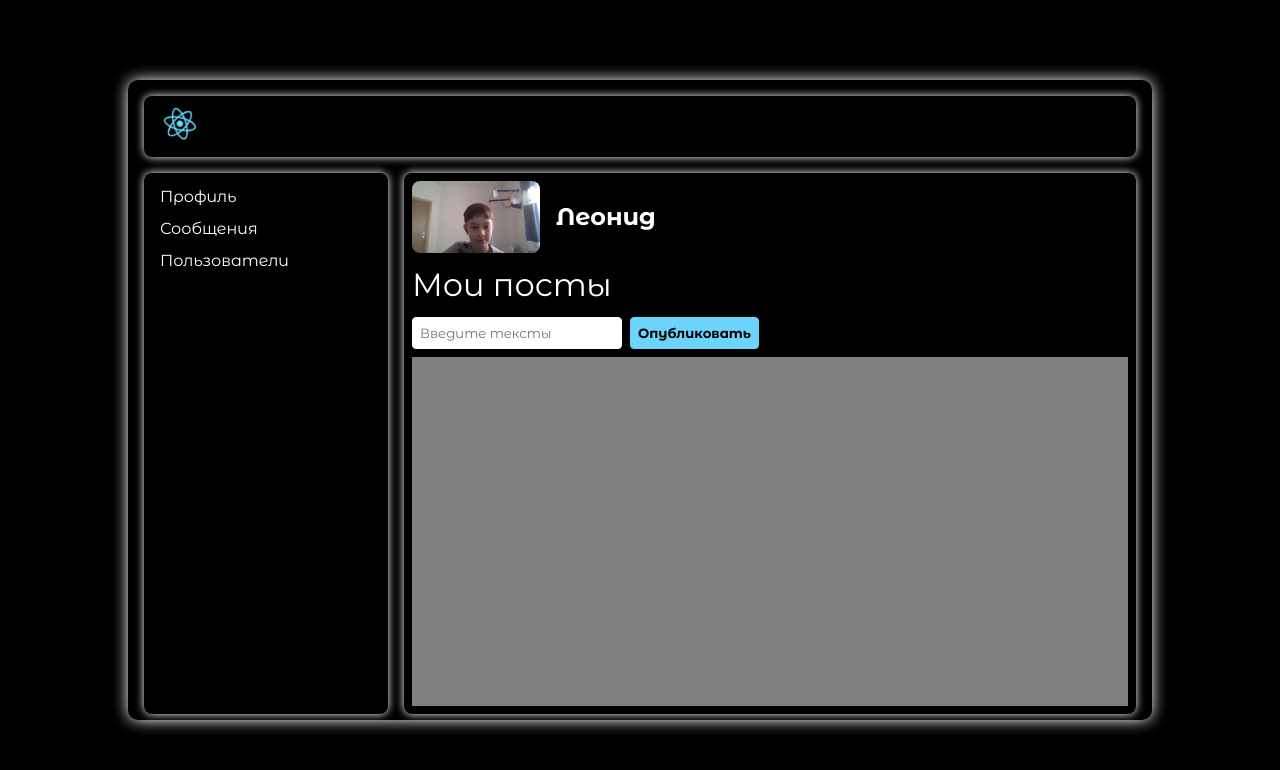
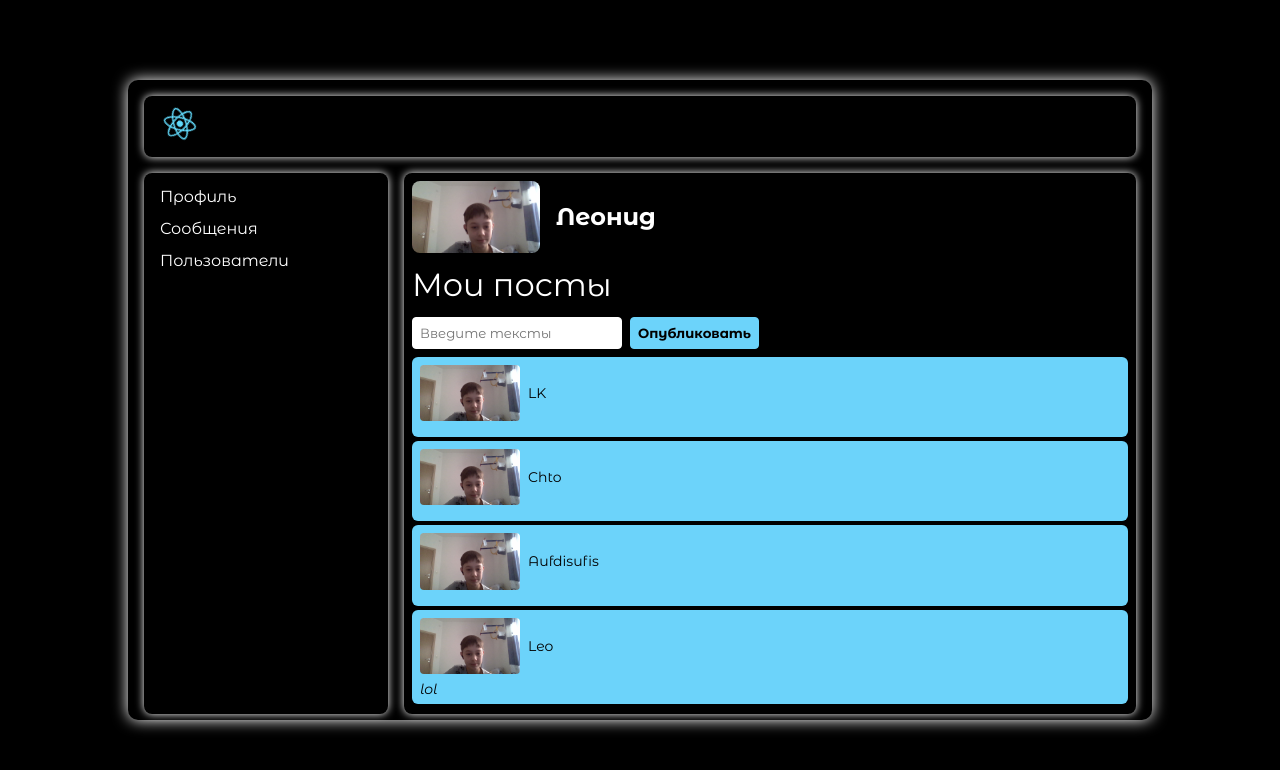
Before and after one commit to Leonid-Kosch/social-network, a React (Create React App) app: page / in a window 1280 px wide. Shown: the top 770 px of the page. Built offline with nearby package versions, Linux system fonts and the light colour scheme.

Commit message:
Profile 100%

```diff
--- a/src/components/Profile/Profile.css
+++ b/src/components/Profile/Profile.css
@@ -62,7 +62,6 @@
 }
 .posts__list{
     flex-grow: 1;
-    background-color: gray;
     overflow-y: auto;
     height: 100px;
 }
@@ -74,3 +73,23 @@
     background-color: #6CD3FA;
     border-radius: 5px;
 }
+.post{
+    border-radius: 6px;
+    background-color: #6CD3FA;
+    width: 100%;
+    padding: 8px;
+    margin-bottom: 4px;
+}
+.post img{
+    width: 100px;
+    border-radius: 4px;
+}
+.post__head{
+    display: flex;
+    align-items: center;
+    gap: 8px;
+    margin-bottom:8px;
+}
+.post p{
+    font-style: italic;
+}
--- /dev/null
+++ b/src/components/Profile/posts/post/post.js
@@ -0,0 +1,13 @@
+import Photo from '../../../../image/me.jpg';
+function Post (props) {
+    return(
+        <div className="post">
+            <div className='post__head'>
+                <img src={Photo}></img>
+                <span>{props.name}</span>
+            </div>
+            <p>{props.text}</p>
+        </div>
+    );
+}
+export default Post;
--- a/src/components/Profile/posts/posts.js
+++ b/src/components/Profile/posts/posts.js
@@ -1,3 +1,5 @@
+import Post from "./post/post.js";
+
 function Posts () {
     return(
         <div className='posts'>
@@ -11,7 +13,10 @@ function Posts () {
                 </div>
             </div>
             <div className='posts__list'>
-
+                <Post name='LK' />
+                <Post name='Chto' />
+                <Post name='Aufdisufis' />
+                <Post name='Leo' text='lol'/>
             </div>
         </div>
     );
```
